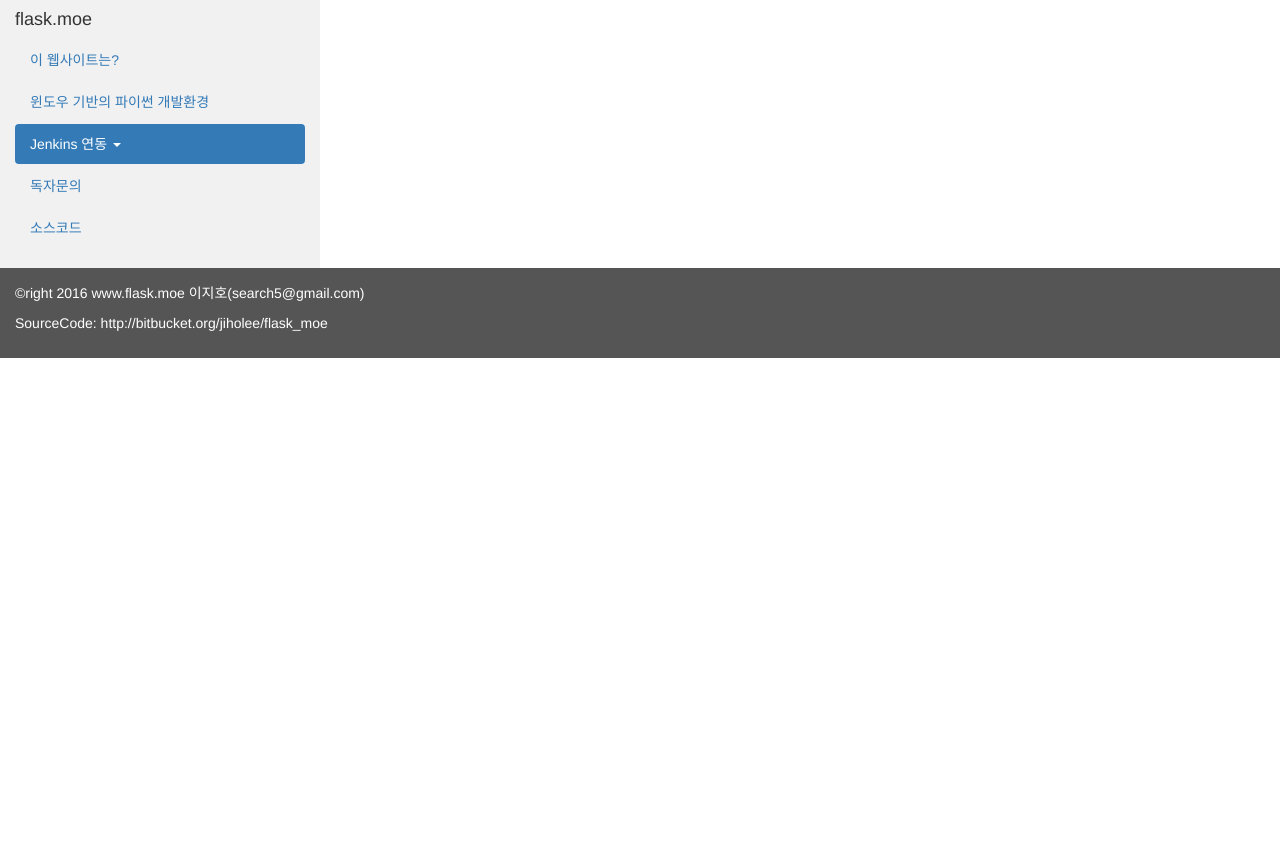
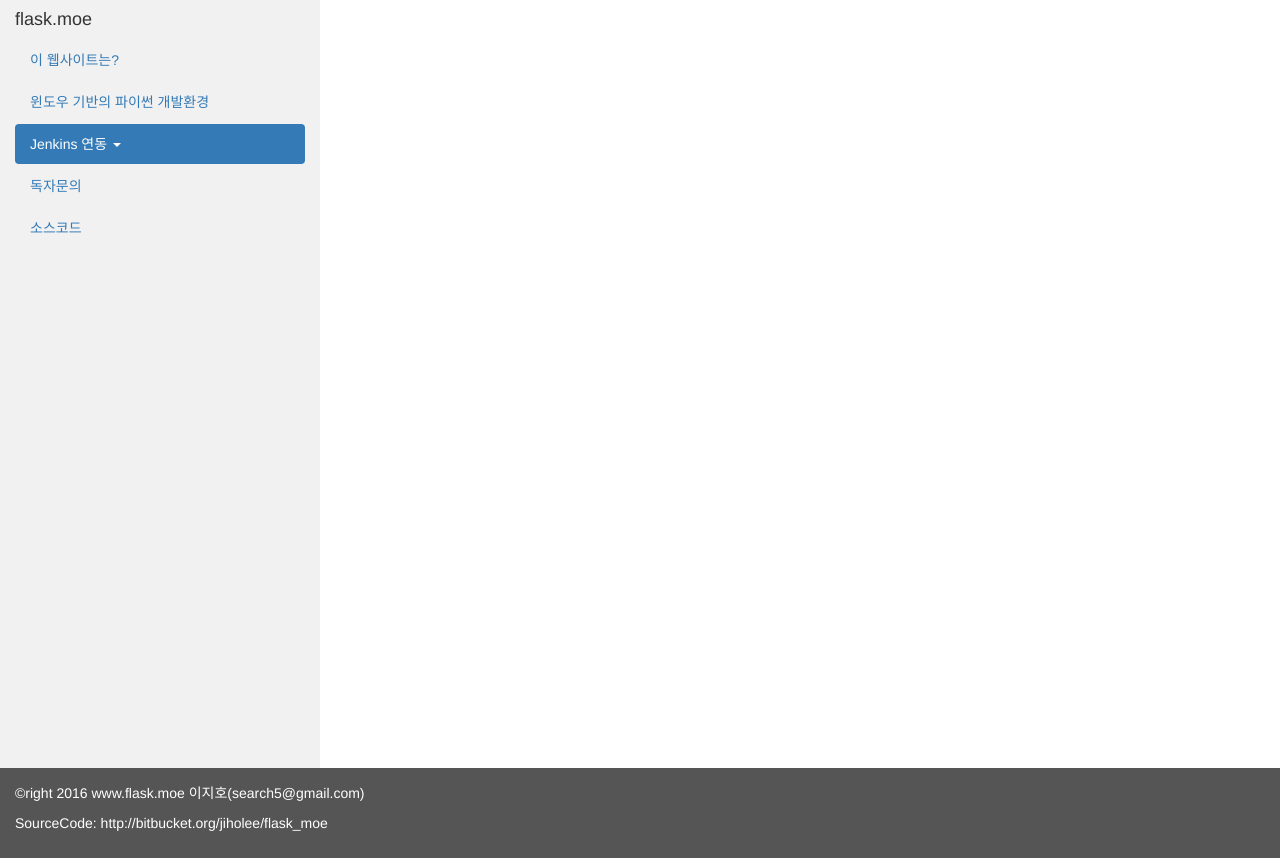
Before and after one commit to MrMoonKr/flask_moe-doc, a Flask app: page /jenkins/bitbucket in a window 1280 px wide. Before the commit the page ends 358 px from the top, so only its background shows below. Run offline with Flask 2, Linux system fonts and the light colour scheme; some libraries are stand-ins or nearby versions.

Commit message:
site making..

```diff
--- a/flask_moe/templates/base.html
+++ b/flask_moe/templates/base.html
@@ -18,7 +18,7 @@
         <![endif]-->
         <style>
             /* Set height of the grid so .sidenav can be 100% (adjust if needed) */
-            /*.row.content {height: 1500px}*/
+            .row.content {height: 768px}
 
             /* Set gray background color and 100% height */
             .sidenav {
```
